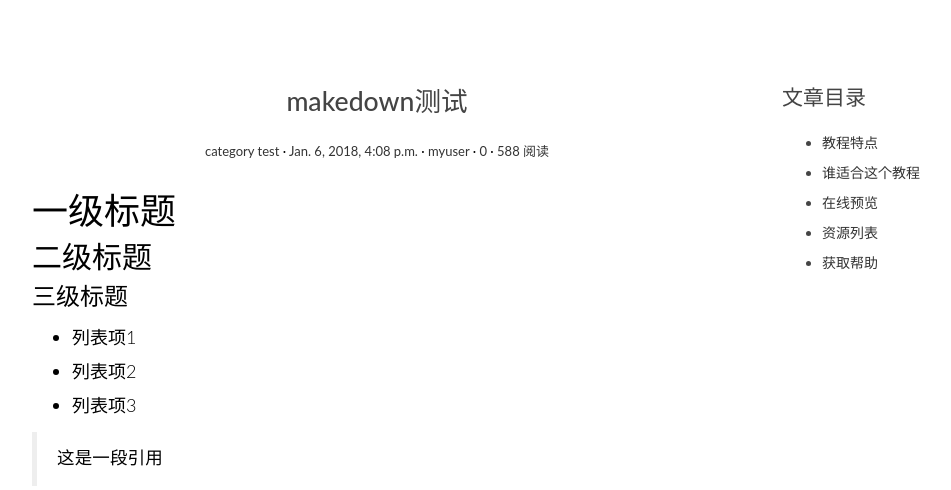
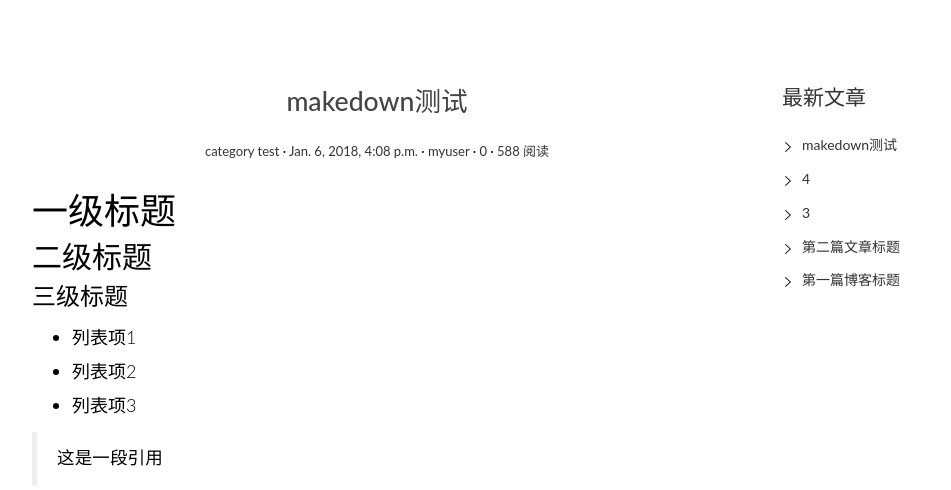
Before and after one commit to woshilibin/blogproject, a Django app: page /post/7/ in a window 1280 px wide. Shown: the part 91-581 px from the top of the page, without its empty margins (68-1019 px from the left). Run offline with Django 3.2, Linux system fonts and the light colour scheme; data comes from the database, SQL or seed files in the repository; some libraries are stand-ins or nearby versions.

Commit message:
添加“最新文章”侧栏

```diff
--- /dev/null
+++ b/blog/templatetags/blog_tags.py
@@ -0,0 +1,8 @@
+from django import template
+from ..models import Post
+
+register=template.Library()
+
+@register.simple_tag
+def get_recent_posts(num=5):
+    return Post.objects.all()[:num]
--- a/templates/base.html
+++ b/templates/base.html
@@ -1,4 +1,5 @@
 {% load staticfiles %}
+{% load blog_tags %}
 <!DOCTYPE html>
 <html>
 <head>
@@ -82,6 +83,19 @@
             <aside class="col-md-4">
                 {% block toc %}
                 {% endblock toc %}
+                <div class="widget widget-recent-posts">
+                    <h3 class="widget-title"><a href="{% url 'blog:index' %}">最新文章</a></h3>
+                    {% get_recent_posts as recent_post_list %}
+                    <ul>
+                        {% for post in recent_post_list %}
+                            <li>
+                                <a href="{{ post.get_absolute_url }}">{{ post.title }}</a>
+                            </li>
+                        {% empty %}
+                            暂无文章！
+                        {% endfor %}
+                    </ul>
+                </div>
             </aside>
         </div>
     </div>
--- a/templates/blog/detail.html
+++ b/templates/blog/detail.html
@@ -68,24 +68,24 @@
     </section>
 {% endblock main %}
 {% block toc %}
-    <div class="widget widget-content">
-        <h3 class="widget-title">文章目录</h3>
-        <ul>
-            <li>
-                <a href="#">教程特点</a>
-            </li>
-            <li>
-                <a href="#">谁适合这个教程</a>
-            </li>
-            <li>
-                <a href="#">在线预览</a>
-            </li>
-            <li>
-                <a href="#">资源列表</a>
-            </li>
-            <li>
-                <a href="#">获取帮助</a>
-            </li>
-        </ul>
-    </div>
+{#    <div class="widget widget-content">#}
+{#        <h3 class="widget-title">文章目录</h3>#}
+{#        <ul>#}
+{#            <li>#}
+{#                <a href="#">教程特点</a>#}
+{#            </li>#}
+{#            <li>#}
+{#                <a href="#">谁适合这个教程</a>#}
+{#            </li>#}
+{#            <li>#}
+{#                <a href="#">在线预览</a>#}
+{#            </li>#}
+{#            <li>#}
+{#                <a href="#">资源列表</a>#}
+{#            </li>#}
+{#            <li>#}
+{#                <a href="#">获取帮助</a>#}
+{#            </li>#}
+{#        </ul>#}
+{#    </div>#}
 {% endblock toc %}
```
Also changed, not shown: blog/templatetags/__init__.py (added).
